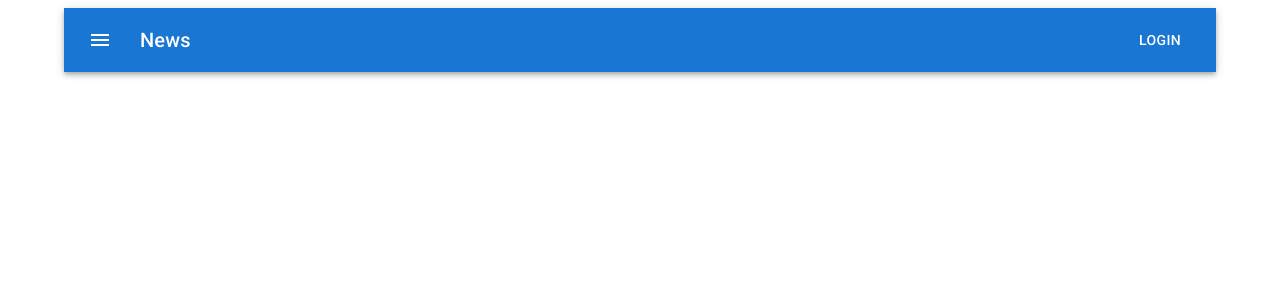
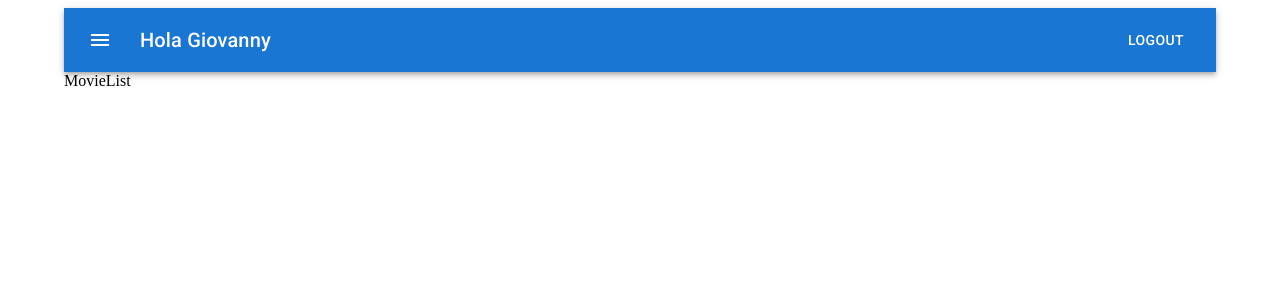
Before and after one commit to poli-ces4/5.contextapi, a React (Vite) app: page / in a window 1280 px wide. Shown: the top 300 px of the page. Built offline with nearby package versions, Linux system fonts and the light colour scheme; the HTML template or start-up script is replaced by a standard one.

Commit message:
clase 23-05-23

```diff
--- a/src/App.jsx
+++ b/src/App.jsx
@@ -1,9 +1,11 @@
 import { Container } from '@mui/material';
 import Header from './components/Header';
+import MovieList from './components/MovieList';
 const App = () => {
 	return (
 		<Container>
 			<Header />
+			<MovieList />
 		</Container>
 	);
 };
--- a/src/components/Header.jsx
+++ b/src/components/Header.jsx
@@ -7,6 +7,7 @@ import IconButton from '@mui/material/IconButton';
 import MenuIcon from '@mui/icons-material/Menu';
 
 const Header = () => {
+	const user = { name: 'Giovanny' };
 	return (
 		<Box sx={{ flexGrow: 1 }}>
 			<AppBar position='static'>
@@ -21,9 +22,15 @@ const Header = () => {
 						<MenuIcon />
 					</IconButton>
 					<Typography variant='h6' component='div' sx={{ flexGrow: 1 }}>
-						News
+						{user ? `Hola ${user.name}` : 'Bienvenid@'}
 					</Typography>
-					<Button color='inherit'>Login</Button>
+					{user ? (
+						<Button color='inherit'>Logout</Button>
+					) : (
+						<Button color='inherit' variant='outlined'>
+							Login
+						</Button>
+					)}
 				</Toolbar>
 			</AppBar>
 		</Box>
```
